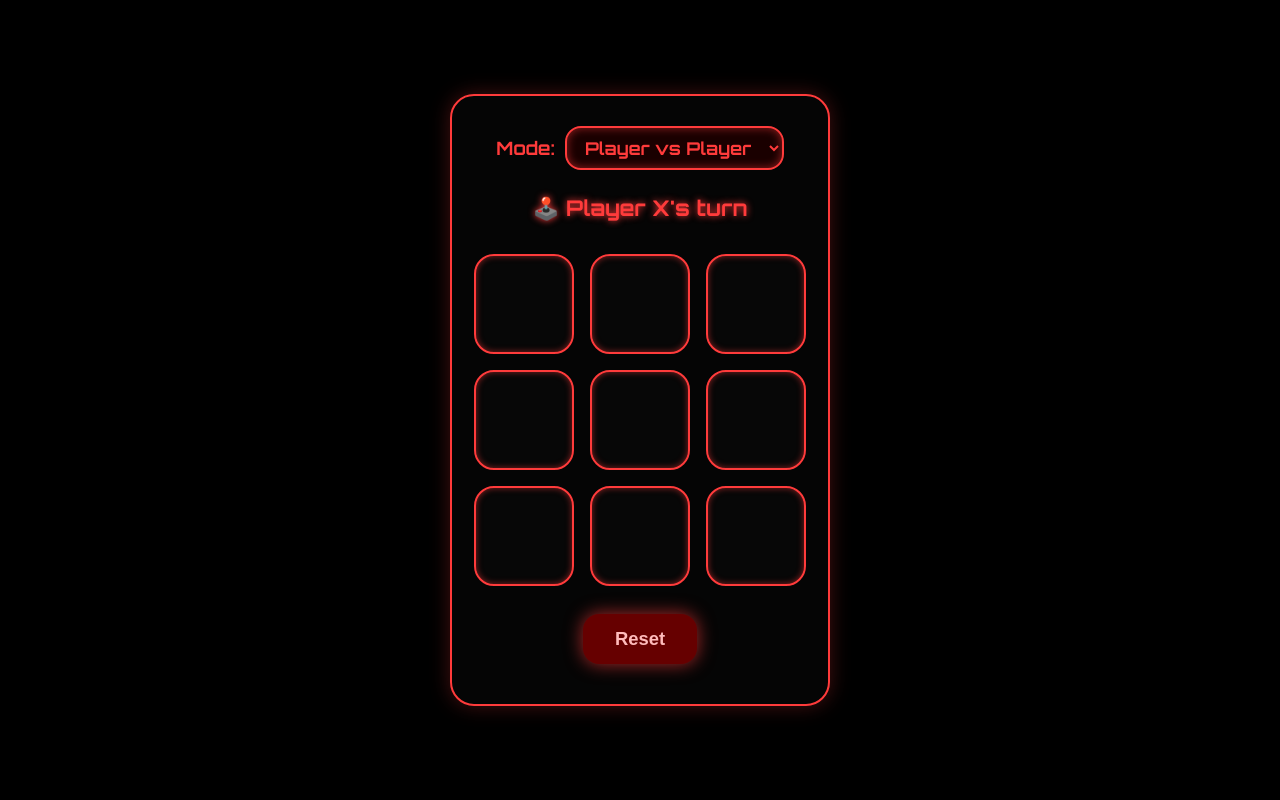
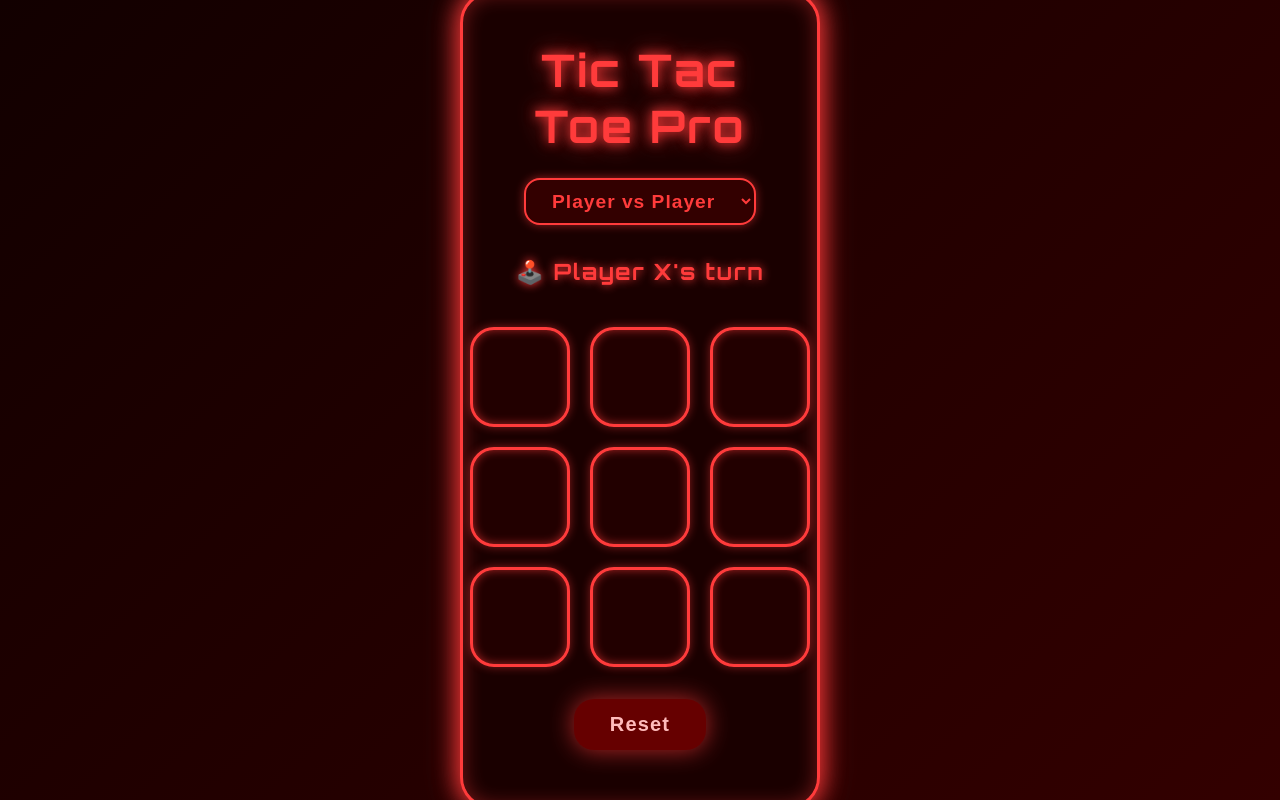
Before and after one commit to alwinjosegeorge/Tic-Tac-Toe-Game, a website: page index.html in a window 1280 px wide. Drawn offline with Linux system fonts and the light colour scheme.

Commit message:
Update index.html

```diff
--- a/index.html
+++ b/index.html
@@ -1,124 +1,150 @@
 <!DOCTYPE html>
-<html lang="en">
+<html lang="en" >
 <head>
   <meta charset="UTF-8" />
   <meta name="viewport" content="width=device-width, initial-scale=1" />
-<title>Tic Tac Toe Pro - PvP & Bot</title>
+  <title>🔥 Tic Tac Toe Pro - Centered & Medium Size</title>
   <style>
     @import url('https://fonts.googleapis.com/css2?family=Orbitron:wght@700&display=swap');
 
+    /* Reset */
     * {
-    margin: 0; padding: 0; box-sizing: border-box;
+      margin: 0;
+      padding: 0;
+      box-sizing: border-box;
+    }
+
+    html, body {
+      height: 100%;
+      width: 100%;
+      background: linear-gradient(135deg, #120000, #330000);
+      font-family: 'Orbitron', sans-serif;
+      user-select: none;
+      color: #ff3b3b;
+      overflow: hidden;
     }
 
     body {
-    height: 100vh;
-    background-color: #000000;
       display: flex;
       justify-content: center;
       align-items: center;
-    font-family: 'Orbitron', sans-serif;
-    color: #ff3b3b;
+      /* full viewport height */
+      min-height: 100vh;
+      margin: 0;
+    }
+
+    main {
+      background: #1a0000;
+      border-radius: 32px;
+      box-shadow:
+        0 0 25px #ff3b3b99,
+        inset 0 0 20px #ff3b3b66;
+      width: 360px; /* smaller width */
+      max-width: 90vw;
+      padding: 48px 48px 56px;
+      text-align: center;
+      border: 3px solid #ff3b3b;
+      position: relative;
+      filter: drop-shadow(0 0 12px #ff3b3bcc);
+    }
+
+    h1 {
+      font-size: 2.8rem;
+      margin-bottom: 24px;
+      letter-spacing: 2px;
+      text-shadow:
+        0 0 12px #ff3b3b,
+        0 0 25px #ff3b3baa;
       user-select: none;
     }
 
-  main {
-    background-color: #050505;
-    border-radius: 24px;
-    box-shadow: 0 0 20px #ff3b3b44;
-    width: 380px;
-    padding: 30px 40px 40px 40px;
-    text-align: center;
+    #modeSelect {
+      margin-bottom: 32px;
+      background-color: #330000;
+      color: #ff3b3b;
       border: 2px solid #ff3b3b;
+      border-radius: 16px;
+      padding: 10px 22px;
+      font-size: 1.2rem;
+      cursor: pointer;
+      user-select: none;
+      outline: none;
+      transition: background-color 0.4s ease, box-shadow 0.4s ease;
+      box-shadow: 0 0 10px #ff3b3b88;
+      letter-spacing: 1px;
+      font-weight: 700;
     }
 
-  #modeSelect {
-    margin-bottom: 24px;
-    font-weight: 700;
-    font-size: 1.15rem;
-    color: #ff3b3b;
-    display: flex;
-    justify-content: center;
-    align-items: center;
-    gap: 10px;
-  }
-
-  #modeSelect label {
-    user-select: none;
-  }
-
-  #modeSelect select {
-    background-color: #1a0000;
-    border: 2.5px solid #ff3b3b;
-    border-radius: 16px;
-    padding: 8px 14px;
-    color: #ff3b3b;
-    font-weight: 700;
-    font-family: 'Orbitron', sans-serif;
-    font-size: 1.1rem;
-    cursor: pointer;
-    box-shadow: inset 0 0 10px #ff3b3b88;
-    transition: background-color 0.3s ease, box-shadow 0.3s ease;
-    outline: none;
-    user-select: none;
-  }
-
-  #modeSelect select:hover,
-  #modeSelect select:focus {
-    background-color: #330000;
-    box-shadow: 0 0 25px #ff3b3b88;
+    #modeSelect:hover {
+      background-color: #660000;
+      box-shadow:
+        0 0 18px #ff5050,
+        0 0 40px #ff3b3bcc;
     }
 
     #game {
       display: grid;
       grid-template-columns: repeat(3, 100px);
       grid-template-rows: repeat(3, 100px);
-    gap: 16px;
+      gap: 20px;
       justify-content: center;
-    margin-bottom: 28px;
+      margin-bottom: 32px;
     }
 
     .cell {
-    background-color: #070707;
-    border-radius: 20px;
-    border: 2.5px solid #ff3b3b;
-    box-shadow: inset 0 0 6px #ff3b3b88;
+      background-color: #220000;
+      border-radius: 24px;
+      border: 3px solid #ff3b3b;
+      box-shadow:
+        inset 0 0 10px #ff3b3b99,
+        0 0 10px #ff3b3b77;
       cursor: pointer;
-    font-size: 4.3rem;
-    font-weight: 900;
+      font-size: 4.5rem;
       color: #ff3b3b;
       display: flex;
       justify-content: center;
       align-items: center;
-    transition: background 0.2s ease, box-shadow 0.2s ease, transform 0.2s ease;
+      transition:
+        background-color 0.3s ease,
+        box-shadow 0.3s ease,
+        transform 0.25s ease;
       user-select: none;
-    outline-offset: 4px;
       position: relative;
       overflow: hidden;
+      text-shadow:
+        0 0 10px #ff3b3b,
+        0 0 20px #ff3b3b99;
     }
 
     .cell:hover:not(:disabled) {
-    background-color: #330000;
-    box-shadow: 0 0 25px #ff3b3b88;
-    transform: scale(1.05);
+      background-color: #440000;
+      box-shadow:
+        0 0 30px #ff5050,
+        0 0 50px #ff3b3bcc;
+      transform: scale(1.1);
+    }
+
+    .cell:focus-visible {
+      outline: 3px solid #ff5050;
+      outline-offset: 4px;
     }
 
     .cell[data-mark] {
-    animation: fadeScaleIn 0.35s ease forwards;
+      animation: fadeScaleIn 0.4s ease forwards;
     }
 
     @keyframes fadeScaleIn {
       0% {
         opacity: 0;
-      transform: scale(0.8);
+        transform: scale(0.75);
         text-shadow: none;
       }
       100% {
         opacity: 1;
         transform: scale(1);
         text-shadow:
-        0 0 8px #ff3b3b,
-        0 0 18px #ff3b3bcc;
+          0 0 12px #ff3b3b,
+          0 0 30px #ff3b3bcc;
       }
     }
 
@@ -126,96 +152,140 @@
       cursor: default;
       color: #660000;
       border-color: #660000;
-    box-shadow: inset 0 0 14px #660000;
-    background-color: #1a0000;
+      box-shadow:
+        inset 0 0 20px #660000;
+      background-color: #330000;
       transform: none !important;
     }
 
     .winner {
-    animation: winnerGlow 1.3s ease-in-out infinite alternate;
+      animation: winnerGlow 1.5s ease-in-out infinite alternate;
       border-color: #ff5050 !important;
       color: #ff5050 !important;
-    box-shadow: 0 0 38px #ff5050, 0 0 65px #ff5050;
+      box-shadow:
+        0 0 45px #ff5050,
+        0 0 80px #ff5050;
+      text-shadow:
+        0 0 40px #ff5050,
+        0 0 70px #ff5050;
     }
 
     @keyframes winnerGlow {
       from {
-      text-shadow: 0 0 20px #ff3b3b, 0 0 40px #ff5050;
+        text-shadow:
+          0 0 28px #ff3b3b,
+          0 0 50px #ff5050;
+        box-shadow:
+          0 0 38px #ff5050,
+          0 0 65px #ff5050;
       }
       to {
-      text-shadow: 0 0 35px #ff5050, 0 0 55px #ff5050;
+        text-shadow:
+          0 0 50px #ff5050,
+          0 0 90px #ff5050;
+        box-shadow:
+          0 0 58px #ff5050,
+          0 0 90px #ff5050;
       }
     }
 
     #status {
-    font-size: 1.35rem;
+      font-size: 1.4rem;
       font-weight: 700;
       color: #ff3b3b;
-    text-shadow: 0 0 7px #ff3b3b;
-    margin-bottom: 24px;
-    min-height: 1.7em;
+      text-shadow: 0 0 10px #ff3b3b;
+      margin-bottom: 28px;
+      min-height: 1.9em;
       user-select: none;
+      letter-spacing: 1.5px;
     }
 
     #resetBtn {
       background-color: #660000;
       border: none;
-    border-radius: 16px;
-    padding: 14px 32px;
-    font-size: 1.15rem;
+      border-radius: 20px;
+      padding: 14px 36px;
+      font-size: 1.25rem;
       font-weight: 700;
       color: #ffbbbb;
       cursor: pointer;
-    box-shadow: 0 0 18px #ff3b3baa;
-    transition: background-color 0.3s ease, box-shadow 0.3s ease;
+      box-shadow:
+        0 0 25px #ff3b3baa;
+      transition: background-color 0.4s ease, box-shadow 0.4s ease;
       user-select: none;
       position: relative;
       overflow: hidden;
+      letter-spacing: 1.2px;
     }
 
     #resetBtn:hover {
-    background-color: #990000;
-    box-shadow: 0 0 30px #ff5050, 0 0 60px #ff3b3b;
+      background-color: #aa0000;
+      box-shadow:
+        0 0 40px #ff5050,
+        0 0 80px #ff3b3b;
+      transform: scale(1.05);
     }
+
+    /* Responsive adjustments */
+    @media (max-width: 420px) {
+      main {
+        width: 320px;
+        padding: 40px 36px 48px;
+      }
+      #game {
+        grid-template-columns: repeat(3, 90px);
+        grid-template-rows: repeat(3, 90px);
+        gap: 16px;
+      }
+      .cell {
+        font-size: 4rem;
+      }
+      h1 {
+        font-size: 2.4rem;
+      }
+      #modeSelect {
+        font-size: 1.1rem;
+      }
+      #resetBtn {
+        font-size: 1.1rem;
+        padding: 12px 28px;
+      }
+    }
+
   </style>
 </head>
 <body>
-<main>
-  <div id="modeSelect" aria-label="Select game mode">
-    <label for="mode">Mode:</label>
-    <select id="mode" aria-live="polite" aria-atomic="true">
-      <option value="pvp" selected>Player vs Player</option>
+  <main role="main" aria-label="Tic Tac Toe Game">
+    <h1>Tic Tac Toe Pro</h1>
+    <select id="modeSelect" aria-label="Select game mode" title="Select Game Mode">
+      <option value="pvp">Player vs Player</option>
       <option value="bot">Player vs Bot</option>
     </select>
+    <div id="status" aria-live="polite" role="status">🕹️ Player X's turn</div>
+    <div id="game" role="grid" aria-label="Tic Tac Toe board" tabindex="0">
+      <button class="cell" role="gridcell" aria-pressed="false" aria-label="Cell 1"></button>
+      <button class="cell" role="gridcell" aria-pressed="false" aria-label="Cell 2"></button>
+      <button class="cell" role="gridcell" aria-pressed="false" aria-label="Cell 3"></button>
+      <button class="cell" role="gridcell" aria-pressed="false" aria-label="Cell 4"></button>
+      <button class="cell" role="gridcell" aria-pressed="false" aria-label="Cell 5"></button>
+      <button class="cell" role="gridcell" aria-pressed="false" aria-label="Cell 6"></button>
+      <button class="cell" role="gridcell" aria-pressed="false" aria-label="Cell 7"></button>
+      <button class="cell" role="gridcell" aria-pressed="false" aria-label="Cell 8"></button>
+      <button class="cell" role="gridcell" aria-pressed="false" aria-label="Cell 9"></button>
     </div>
-
-  <div id="status" role="status" aria-live="polite" aria-atomic="true"></div>
-
-  <div id="game" role="grid" aria-label="Tic Tac Toe Board">
-    <button class="cell" role="gridcell" aria-label="Cell 1" aria-pressed="false"></button>
-    <button class="cell" role="gridcell" aria-label="Cell 2" aria-pressed="false"></button>
-    <button class="cell" role="gridcell" aria-label="Cell 3" aria-pressed="false"></button>
-    <button class="cell" role="gridcell" aria-label="Cell 4" aria-pressed="false"></button>
-    <button class="cell" role="gridcell" aria-label="Cell 5" aria-pressed="false"></button>
-    <button class="cell" role="gridcell" aria-label="Cell 6" aria-pressed="false"></button>
-    <button class="cell" role="gridcell" aria-label="Cell 7" aria-pressed="false"></button>
-    <button class="cell" role="gridcell" aria-label="Cell 8" aria-pressed="false"></button>
-    <button class="cell" role="gridcell" aria-label="Cell 9" aria-pressed="false"></button>
-  </div>
-
-  <button id="resetBtn" aria-label="Reset Game">Reset</button>
+    <button id="resetBtn" aria-label="Reset game" title="Reset Game">Reset</button>
   </main>
 
   <script>
     const cells = document.querySelectorAll('.cell');
     const status = document.getElementById('status');
     const resetBtn = document.getElementById('resetBtn');
-  const modeSelect = document.getElementById('mode');
+    const modeSelect = document.getElementById('modeSelect');
 
     let board = Array(9).fill(null);
     let currentPlayer = 'X';
     let gameOver = false;
-  let mode = 'pvp';
+    let mode = 'pvp'; // default
 
     const winPatterns = [
       [0,1,2],[3,4,5],[6,7,8],
@@ -251,6 +321,7 @@
       pattern.forEach(i => {
         cells[i].classList.add('winner');
         cells[i].disabled = true;
+        cells[i].setAttribute('aria-pressed', 'true');
       });
     }
 
@@ -284,39 +355,32 @@
       updateStatus(`🕹️ Player ${currentPlayer}'s turn`);
       enableEmptyCells();
 
-    if (mode === 'bot' && !gameOver && currentPlayer === 'O') {
+      if (mode === 'bot' && currentPlayer === 'O' && !gameOver) {
         botMove();
       }
     }
 
     function botMove() {
-    // Simple bot: pick random empty cell after delay
       const emptyIndices = board
         .map((val, idx) => val === null ? idx : null)
         .filter(i => i !== null);
 
       if (emptyIndices.length === 0) return;
 
-    updateStatus("🤖 Bot is thinking...");
-    disableAllCells();
-
       setTimeout(() => {
-      // Basic AI: first try to win, else block, else random
         let move = findBestMove('O') || findBestMove('X') || emptyIndices[Math.floor(Math.random() * emptyIndices.length)];
         makeMove(move);
       }, 600);
     }
 
-  // Helper for bot: check if it can win/block in next move
     function findBestMove(player) {
-    for (let i = 0; i < 9; i++) {
-      if (!board[i]) {
-        board[i] = player;
-        if (checkWin()) {
-          board[i] = null;
-          return i;
-        }
-        board[i] = null;
+      for (const pattern of winPatterns) {
+        const marks = pattern.map(i => board[i]);
+        const countPlayer = marks.filter(m => m === player).length;
+        const countEmpty = marks.filter(m => m === null).length;
+
+        if (countPlayer === 2 && countEmpty === 1) {
+          return pattern.find(i => board[i] === null);
         }
       }
       return null;
@@ -328,12 +392,12 @@
       currentPlayer = 'X';
       updateStatus("🕹️ Player X's turn");
 
-    cells.forEach(cell => {
+      cells.forEach((cell, i) => {
         cell.textContent = '';
-      delete cell.dataset.mark;
         cell.classList.remove('winner');
         cell.disabled = false;
         cell.setAttribute('aria-pressed', 'false');
+        delete cell.dataset.mark;
       });
 
       if (mode === 'bot' && currentPlayer === 'O') {
```
Lines whose indentation alone changed are shown as unchanged.
